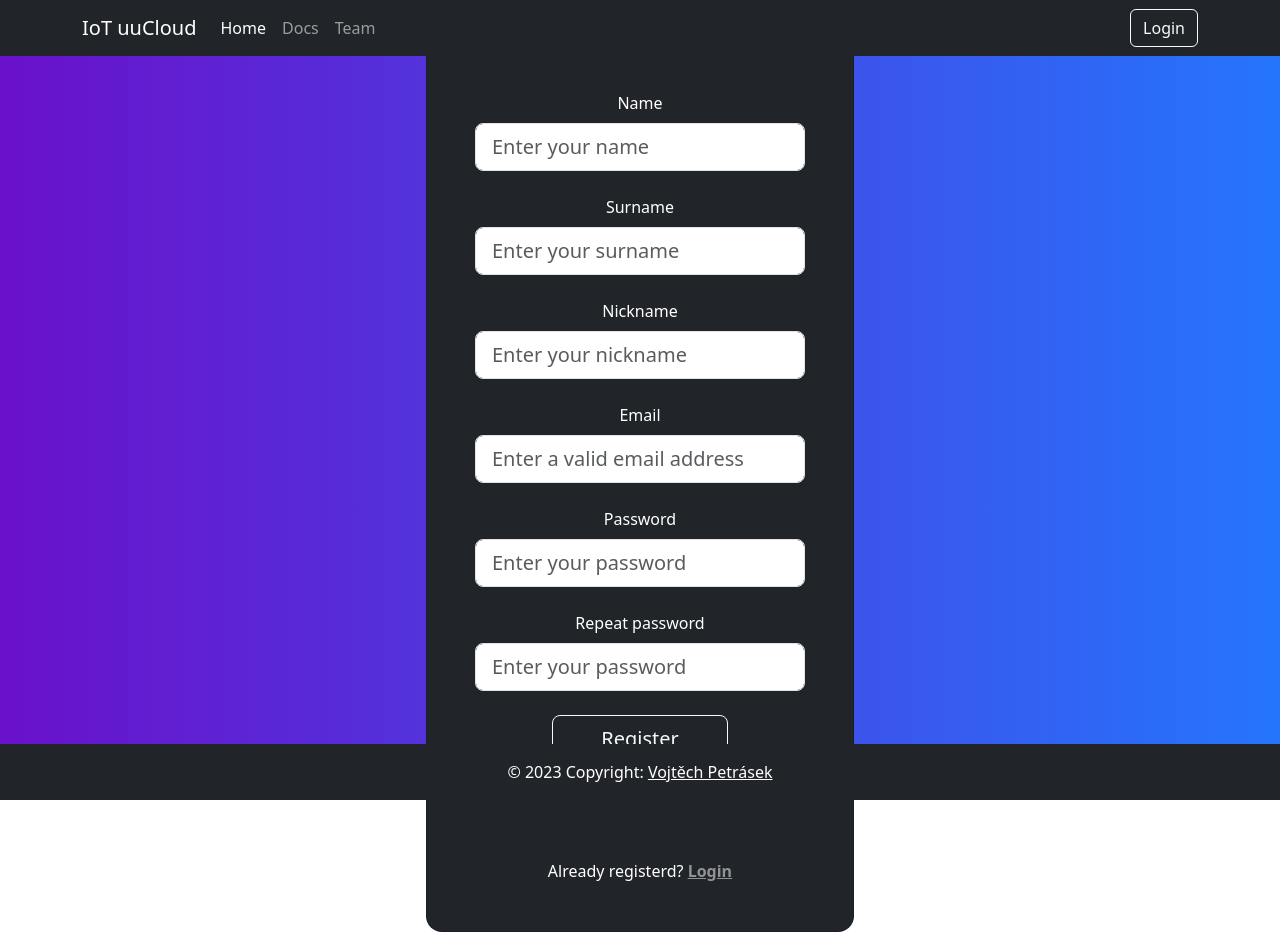
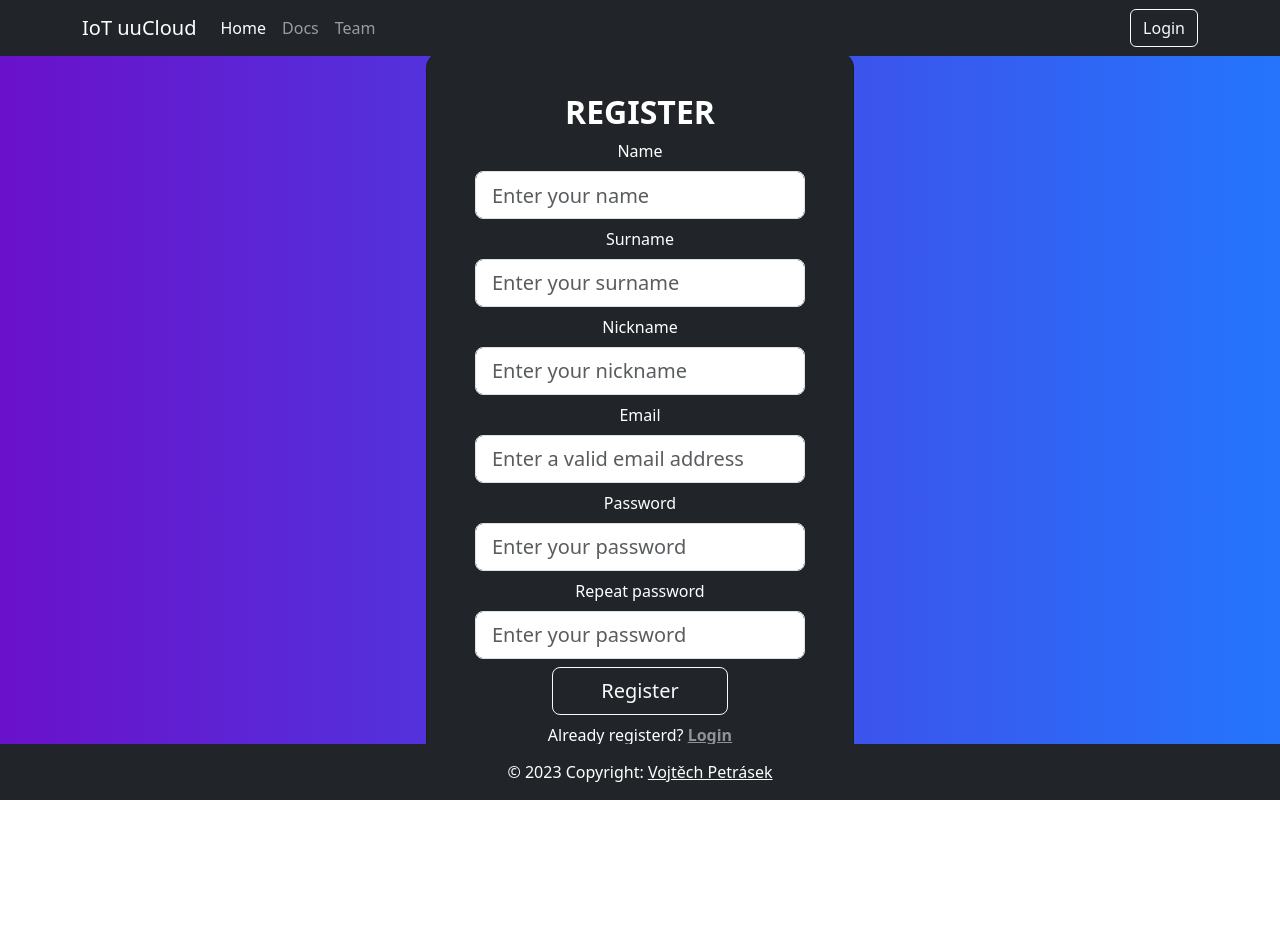
Before and after one commit to uu-team-8/uuWeb, a React (Create React App) app: page /register in a window 1280 px wide. After the commit the page ends 800 px from the top, so only its background shows below. Built offline with nearby package versions, Linux system fonts and the light colour scheme.

Commit message:
fix position on register page

```diff
--- a/src/components/Login/RegisterForm.js
+++ b/src/components/Login/RegisterForm.js
@@ -215,14 +215,11 @@ class RegisterForm extends Component {
           <div
             className="card bg-dark text-white"
             style={{ borderRadius: "1rem" }}>
-            <div className="card-body p-5 text-center">
-              <div className="mb-md-5 mt-md-4 pb-5">
+            <div className="card-body text-center">
+              <div className="mb-md-1 mt-md-4 px-2 mx-4">
                 <h2 className="fw-bold mb-2 text-uppercase">Register</h2>
-                <p className="text-white-50 mb-5">
-                  Please enter your login and password!
-                </p>
 
-                <div className="form-outline form-white mb-4">
+                <div className="form-outline form-white mb-2">
                   <label className="form-label" htmlFor="name">
                     Name
                   </label>
@@ -230,7 +227,7 @@ class RegisterForm extends Component {
                     type="text"
                     id="name"
                     className={
-                      "form-control form-control-lg" +
+                      "form-control form-control-lg h-50" +
                       (this.state.name.touched
                         ? this.state.name.valid
                           ? " is-valid"
@@ -248,7 +245,7 @@ class RegisterForm extends Component {
                   <div className="valid-feedback">Looks good.</div>
                 </div>
 
-                <div className="form-outline form-white mb-4">
+                <div className="form-outline form-white mb-2">
                   <label className="form-label" htmlFor="lastname">
                     Surname
                   </label>
@@ -274,7 +271,7 @@ class RegisterForm extends Component {
                   <div className="valid-feedback">Looks good.</div>
                 </div>
 
-                <div className="form-outline form-white mb-4">
+                <div className="form-outline form-white mb-2">
                   <label className="form-label" htmlFor="nickname">
                     Nickname
                   </label>
@@ -300,7 +297,7 @@ class RegisterForm extends Component {
                   <div className="valid-feedback">Looks good.</div>
                 </div>
 
-                <div className="form-outline form-white mb-4">
+                <div className="form-outline form-white mb-2">
                   <label className="form-label" htmlFor="email">
                     Email
                   </label>
@@ -326,7 +323,7 @@ class RegisterForm extends Component {
                   <div className="valid-feedback">Looks good.</div>
                 </div>
 
-                <div className="form-outline form-white mb-4">
+                <div className="form-outline form-white mb-2">
                   <label className="form-label" htmlFor="password">
                     Password
                   </label>
@@ -352,7 +349,7 @@ class RegisterForm extends Component {
 
                   <div className="valid-feedback">Looks good.</div>
                 </div>
-                <div className="form-outline form-white mb-4">
+                <div className="form-outline form-white mb-2">
                   <label className="form-label" htmlFor="password2">
                     Repeat password
                   </label>
@@ -380,14 +377,12 @@ class RegisterForm extends Component {
                 </div>
 
                 <button
-                  className="btn btn-outline-light btn-lg px-5"
+                  className="btn btn-outline-light btn-lg px-5 mb-2"
                   type="submit"
                   onClick={this.register}>
                   Register
                 </button>
-              </div>
-              <div>
-                <p className="mb-0">
+                <p className="form-outline">
                   Already registerd?{" "}
                   <a href="/login" className="text-white-50 fw-bold">
                     Login
```
